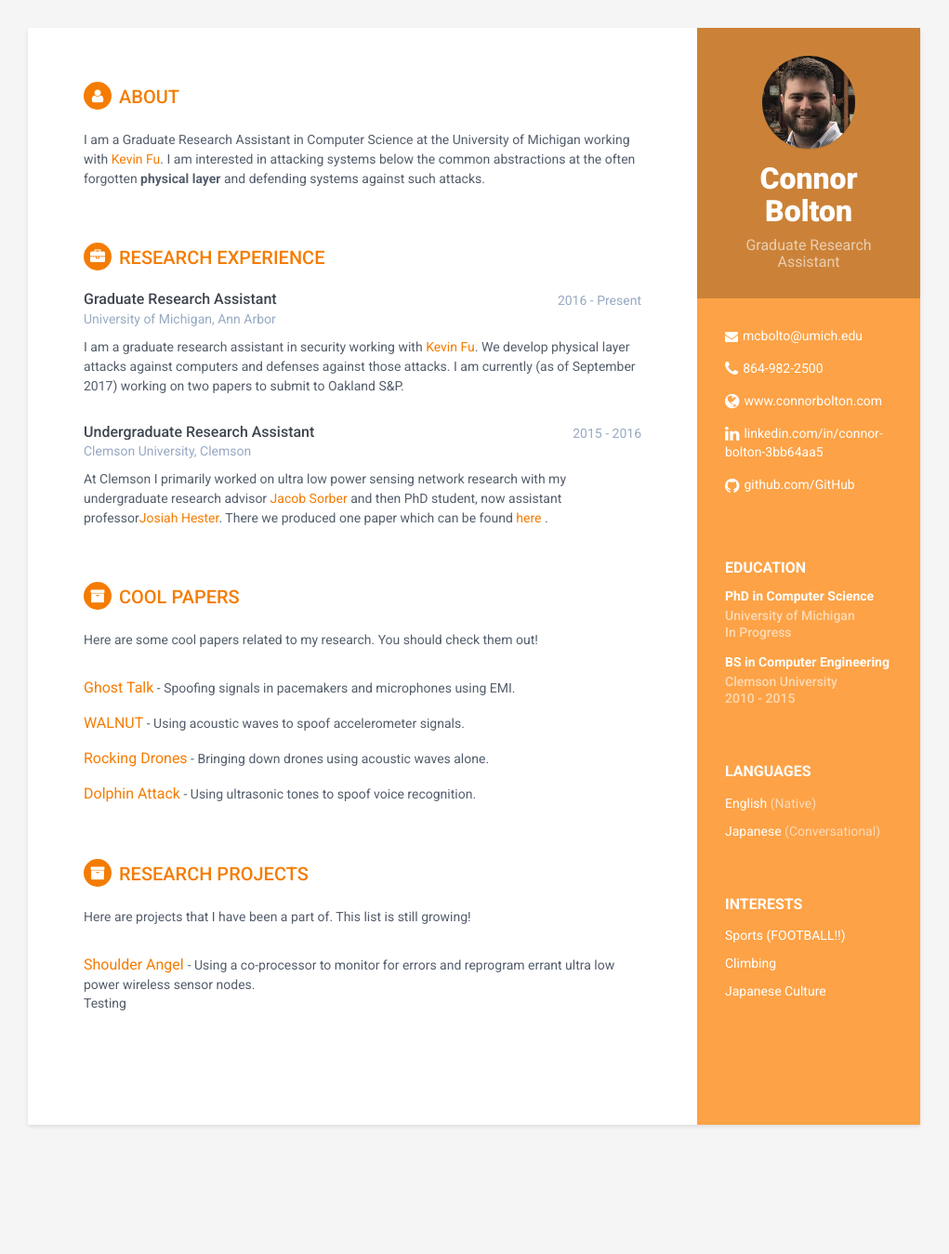
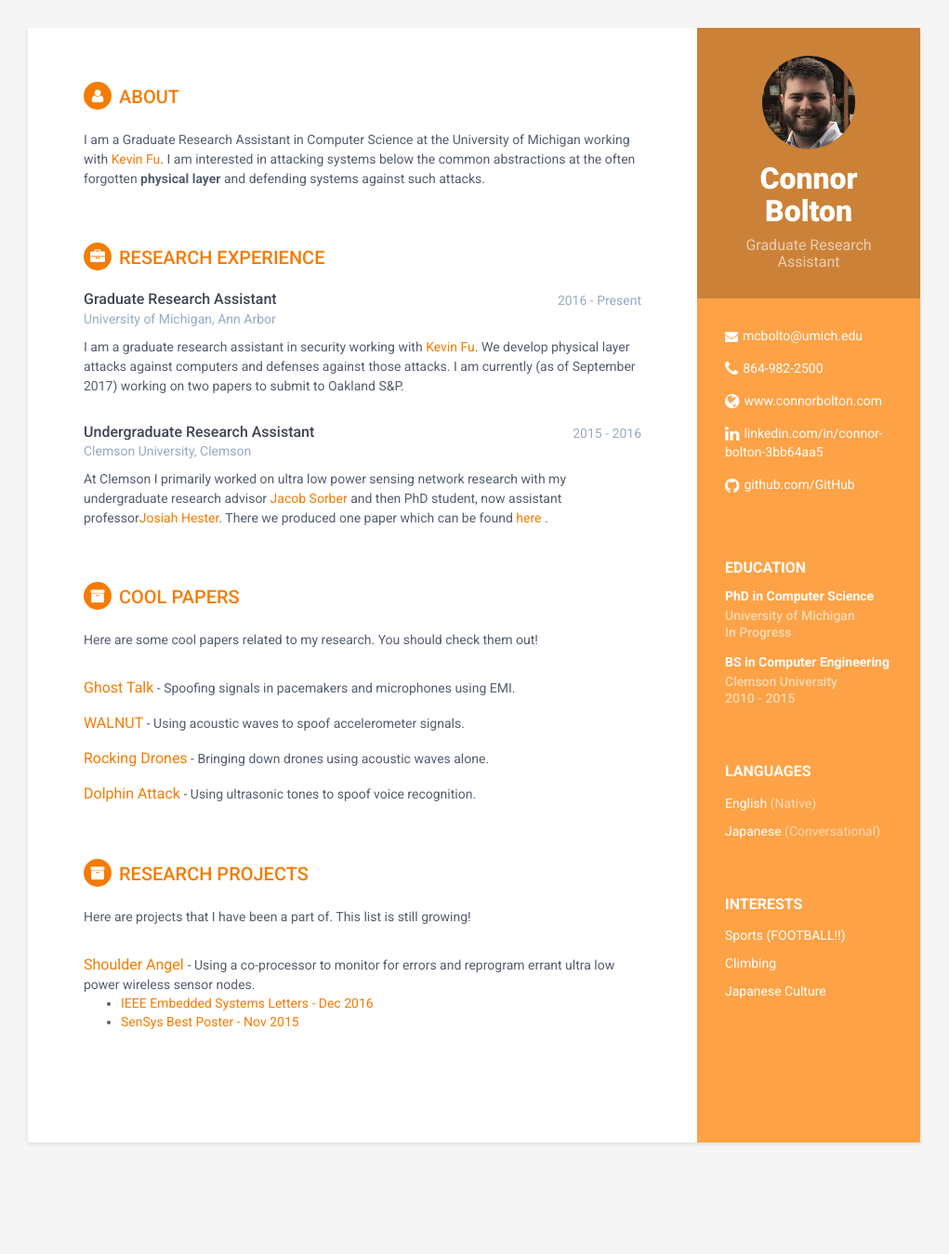
Before and after one commit to mcbolto/mcbolto.github.com, a Jekyll site: the page built from index.html, in a window 1280 px wide. Shown: the whole page at 93% size, without its empty margins (130-1151 px from the left). Built offline with Jekyll 4.4.1, drawn with Linux system fonts in a browser that asks for light colours.

```diff
--- a/_includes/my_papers.html
+++ b/_includes/my_papers.html
@@ -10,6 +10,12 @@
         -
         <span class="project-tagline">Using a co-processor to monitor for
             errors and reprogram errant ultra low power wireless sensor nodes. </span>
-        <br><p class="text-indent: 40px">Testing</p>
+        <ul>
+            <li><a
+                    href="http://ieeexplore.ieee.org/abstract/document/7572015/">
+                    IEEE Embedded Systems Letters - Dec 2016</a></li>
+            <li><a href="https://dl.acm.org/citation.cfm?id=2817903">
+            SenSys Best Poster - Nov 2015</li>
+        </ul>
     </div><!--//item-->
 </section><!--//section-->
```
